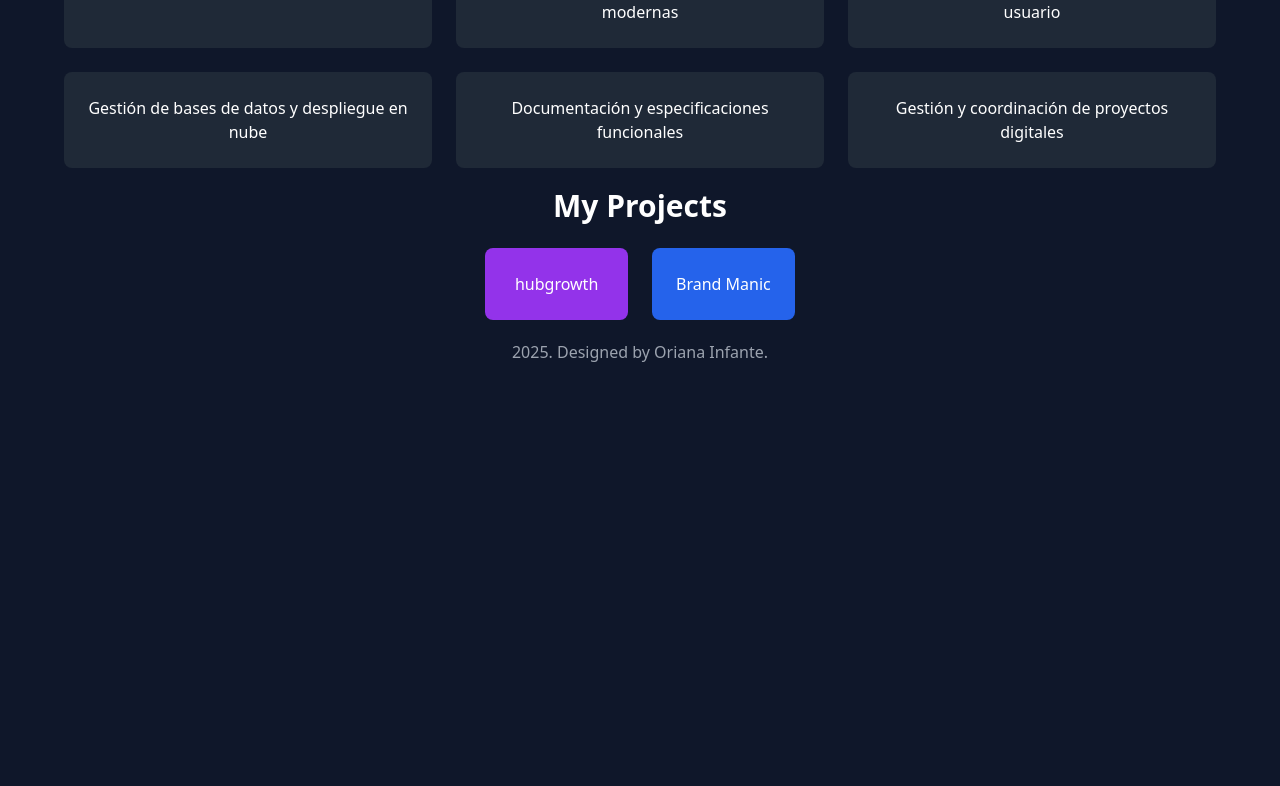
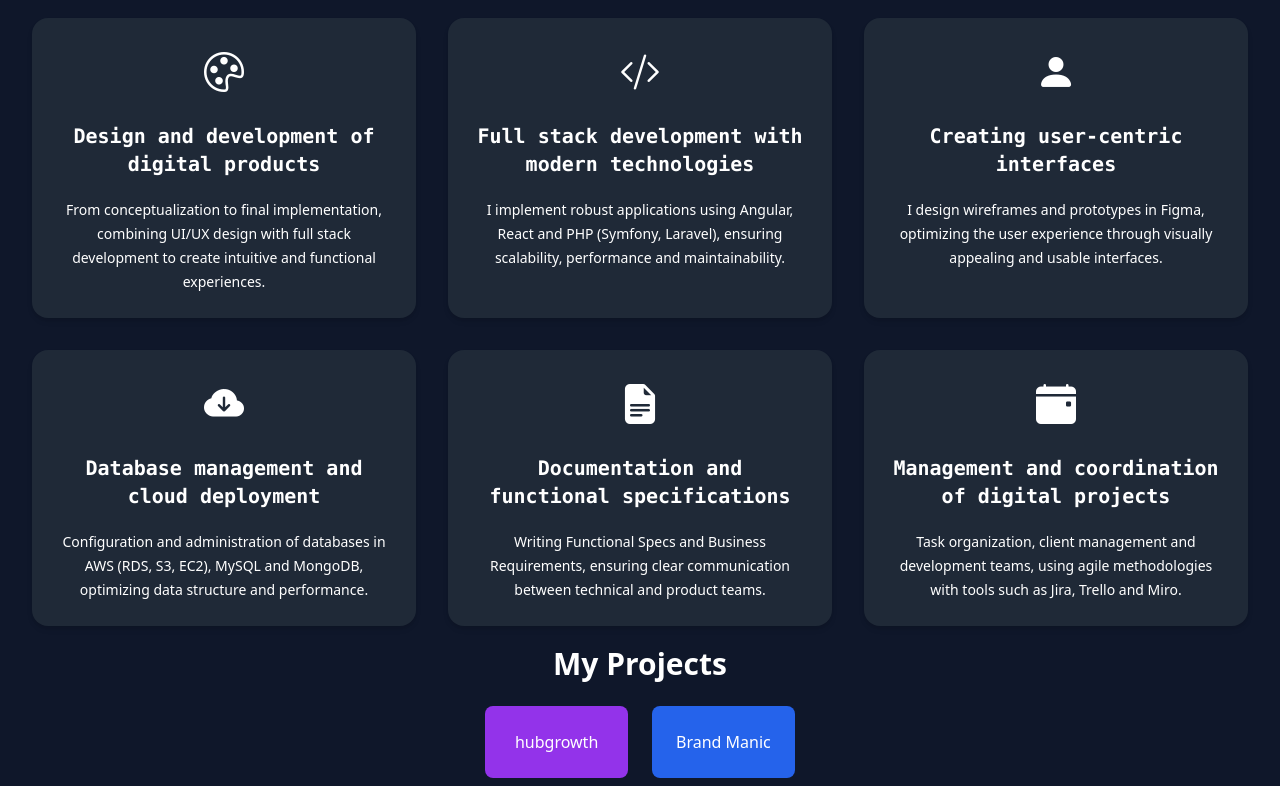
Before and after one commit to Orianig/Porfolio, a plain HTML site: page index.html in a window 1280 px wide. Shown: the part 748-1534 px from the top of the page. Before the commit the page ends 1112 px from the top, so only its background shows below. Drawn offline with nearby package versions, Linux system fonts and the light colour scheme.

Commit message:
feat: header and nav structure, style and js

```diff
--- a/index.html
+++ b/index.html
@@ -52,23 +52,23 @@
 </nav>
 
 <!-- Hero Section -->
-<header class="w-full flex items-center justify-center h-auto shadow-xl"
-        style="background: linear-gradient(170deg, #0F172A 35%, #0B677F 65%);">
-    <div class="relative flex flex-col md:flex-row max-w-[1280px] w-full relative h-[540px] px-8">
+<header class="w-full flex items-center justify-center h-auto "
+        style="background: linear-gradient(170deg, #0F172A 35%, #0B677F 65%); box-shadow: 0px 10px 20px rgba(153, 153, 153, 0.2);">
+    <div class="relative flex flex-col md:flex-row max-w-[1280px] w-full relative h-[550px] px-8">
         <!-- Imagen de fondo -->
         <div class="absolute inset-0 bg-no-repeat bg-cover bg-center h-[540px] mt-2 w-full"
              style="background-image: url('assets/general/coverBanner.png');">
         </div>
         <!--Contenido-->
         <div class="relative md:w-1/2 pr-14 pt-12 text-center md:text-left z-10">
-            <p class="text-secondary text-2xl md:text-xl">Hello I’m</p>
-            <p class="text-[70px] leading-none flex flex-wrap w-3/5 font-bold text-white mt-4">Oriana Infante</p>
-            <p class="mt-4 md:text-xl text-2xl text-gray-300 mt-2">
+            <p class="text-secondary text-2xl md:text-xl  font-mono">Hello I’m</p>
+            <p class="text-[70px] leading-none flex flex-wrap w-3/5 font-bold text-white mt-4  font-mono">Oriana Infante</p>
+            <p class=" mt-4 md:text-xl text-2xl text-gray-300 mt-2">
                 Passionate about technology, development, and powerful interfaces, enthusiastic
                 about UX/UI. I have been involved in all phases of digital product creation, from gathering requirements
                 to designing interfaces and implementing them in both the frontend and backend.
             </p>
-            <button id="download-cv" class="mt-6 font-bold bg-secondary text-white px-6 py-2 rounded-md hover:bg-[#EF2447]">
+            <button id="download-cv" class="mt-6 font-bold bg-white md:bg-secondary text-white px-6 py-2 rounded-md hover:bg-[#EF2447]">
                 Download CV
             </button>
         </div>
@@ -77,15 +77,64 @@
 
 
 <!-- What I Do Section -->
-<section class="max-w-6xl mx-auto text-center">
-    <h3 class="text-3xl font-semibold">What I Do</h3>
-    <div class="grid md:grid-cols-3 gap-6 mt-6">
-        <div class="bg-gray-800 p-6 rounded-lg">Diseño y desarrollo de productos digitales</div>
-        <div class="bg-gray-800 p-6 rounded-lg">Desarrollo full stack con tecnologías modernas</div>
-        <div class="bg-gray-800 p-6 rounded-lg">Creación de interfaces centradas en el usuario</div>
-        <div class="bg-gray-800 p-6 rounded-lg">Gestión de bases de datos y despliegue en nube</div>
-        <div class="bg-gray-800 p-6 rounded-lg">Documentación y especificaciones funcionales</div>
-        <div class="bg-gray-800 p-6 rounded-lg">Gestión y coordinación de proyectos digitales</div>
+<section class="w-full flex items-center justify-center">
+    <div class="max-w-[1280px] w-full flex flex-col justify-center items-center">
+    <h3 class="text-3xl font-semibold pt-10">What I Do</h3>
+    <div class="grid grid-cols-1 md:grid-cols-3 px-8 gap-8 w-full pt-10">
+        <div class="bg-gray-800 p-6 rounded-2xl h-full hover:bg-[#1E2534] shadow-md">
+            <div class="flex flex-col gap-y-5 text-textPrimary items-center justify-center text-center">
+                <i class="bi bi-palette text-[40px]"></i>
+                <p class="font-bold font-mono text-xl">Design and development of digital products</p>
+                <p class="font-regular text-sm leading-6">From conceptualization to final implementation, combining UI/UX design with full stack development to create intuitive and functional experiences.</p>
+            </div>
+        </div>
+        <div class="bg-gray-800 p-6 rounded-2xl h-full hover:bg-[#1E2534] shadow-md">
+            <div class="flex flex-col gap-y-5 text-textPrimary items-center justify-center text-center">
+                <i class="bi bi-code-slash text-[40px]"></i>
+                <p class="font-bold  font-mono text-xl">Full stack development with modern technologies</p>
+                <p class="font-regular text-sm leading-6">
+                    I implement robust applications using Angular, React and PHP (Symfony, Laravel), ensuring scalability, performance and maintainability.</p>
+            </div>
+        </div>
+        <div class="bg-gray-800 p-6 rounded-2xl h-full hover:bg-[#1E2534] shadow-md">
+            <div class="flex flex-col gap-y-5 text-textPrimary items-center justify-center text-center">
+                <i class="bi bi-person-fill text-[40px]"></i>
+                <p class="font-bold  font-mono text-xl">
+                    Creating user-centric interfaces</p>
+                <p class="font-regular text-sm leading-6">
+
+                    I design wireframes and prototypes in Figma, optimizing the user experience through visually appealing and usable interfaces.</p>
+            </div>
+        </div>
+        <div class="bg-gray-800 p-6 rounded-2xl h-full hover:bg-[#1E2534] shadow-md">
+            <div class="flex flex-col gap-y-5 text-textPrimary items-center justify-center text-center">
+                <i class="bi bi-cloud-arrow-down-fill text-[40px]"></i>
+                <p class="font-bold  font-mono text-xl">
+                    Database management and cloud deployment</p>
+                <p class="font-regular text-sm leading-6">
+
+                    Configuration and administration of databases in AWS (RDS, S3, EC2), MySQL and MongoDB, optimizing data structure and performance.</p>
+            </div>
+        </div>
+        <div class="bg-gray-800 p-6 rounded-2xl h-full hover:bg-[#1E2534] shadow-md">
+            <div class="flex flex-col gap-y-5 text-textPrimary items-center justify-center text-center">
+                <i class="bi bi-file-earmark-text-fill text-[40px]"></i>
+                <p class="font-bold  font-mono text-xl">
+                    Documentation and functional specifications</p>
+                <p class="font-regular text-sm leading-6">
+                    Writing Functional Specs and Business Requirements, ensuring clear communication between technical and product teams.</p>
+            </div>
+        </div>
+        <div class="bg-gray-800 p-6 rounded-2xl h-full hover:bg-[#1E2534] shadow-md">
+            <div class="flex flex-col gap-y-5 text-textPrimary items-center justify-center text-center">
+                <i class="bi bi-calendar-event-fill text-[40px]"></i>
+                <p class="font-bold  font-mono text-xl">
+                    Management and coordination of digital projects</p>
+                <p class="font-regular text-sm leading-6">
+                    Task organization, client management and development teams, using agile methodologies with tools such as Jira, Trello and Miro.</p>
+            </div>
+        </div>
+    </div>
     </div>
 </section>
 
```
